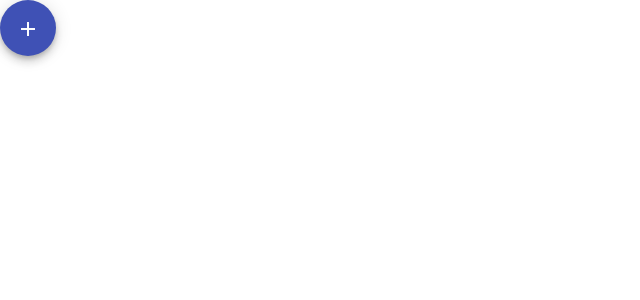
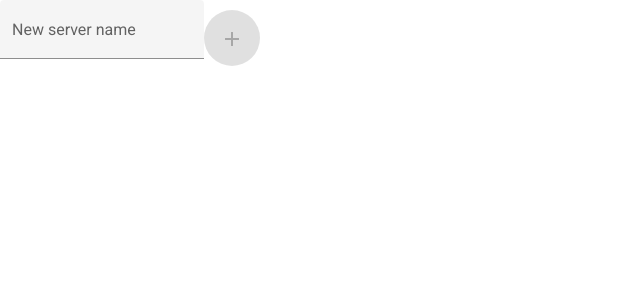
Before and after one commit to sean-xiao-zhao7/ang1, an Angular app: page / in a window 1280 px wide. Shown: the top 300 px of the page, without its empty margins (0-640 px from the left). Built offline with nearby package versions, Linux system fonts and the light colour scheme.

Commit message:
Allow entering new server name
Use mat input.
Add 2 way binding.

```diff
--- a/src/app/app.module.ts
+++ b/src/app/app.module.ts
@@ -9,6 +9,7 @@ import { ServersComponent } from './servers/servers.component';
 // material
 import { MatButtonModule } from '@angular/material/button';
 import { MatIconModule } from '@angular/material/icon';
+import { MatInputModule } from '@angular/material/input';
 
 @NgModule({
   declarations: [AppComponent, ServerComponent, ServersComponent],
@@ -17,6 +18,7 @@ import { MatIconModule } from '@angular/material/icon';
     BrowserAnimationsModule,
     MatButtonModule,
     MatIconModule,
+    MatInputModule,
   ],
   providers: [],
   bootstrap: [AppComponent],
--- a/src/app/servers/servers.component.html
+++ b/src/app/servers/servers.component.html
@@ -1,8 +1,18 @@
+<mat-form-field class="example-full-width" appearance="fill">
+  <mat-label>New server name</mat-label>
+  <input
+    matInput
+    placeholder="Name"
+    [value]="newServerName"
+    (input)="serverNameInputHandler($event)"
+  />
+</mat-form-field>
 <button
   mat-fab
   color="primary"
   aria-label="Add a new server"
   [disabled]="!allowAddServer"
+  (click)="addServerHandler()"
 >
   <mat-icon>add</mat-icon>
 </button>
--- a/src/app/servers/servers.component.ts
+++ b/src/app/servers/servers.component.ts
@@ -6,13 +6,17 @@ import { Component, OnInit } from '@angular/core';
   styleUrls: ['./servers.component.css'],
 })
 export class ServersComponent implements OnInit {
-  allowAddServer: boolean = false;
+  newServerName: string = '';
+  allowAddServer: boolean = this.newServerName !== '';
 
-  constructor() {
-    setTimeout(() => {
-      this.allowAddServer = true;
-    }, 2000);
-  }
+  constructor() {}
 
   ngOnInit(): void {}
+
+  addServerHandler() {}
+
+  serverNameInputHandler(event: any) {
+    this.newServerName = event.target.value;
+    this.allowAddServer = this.newServerName !== '';
+  }
 }
```
